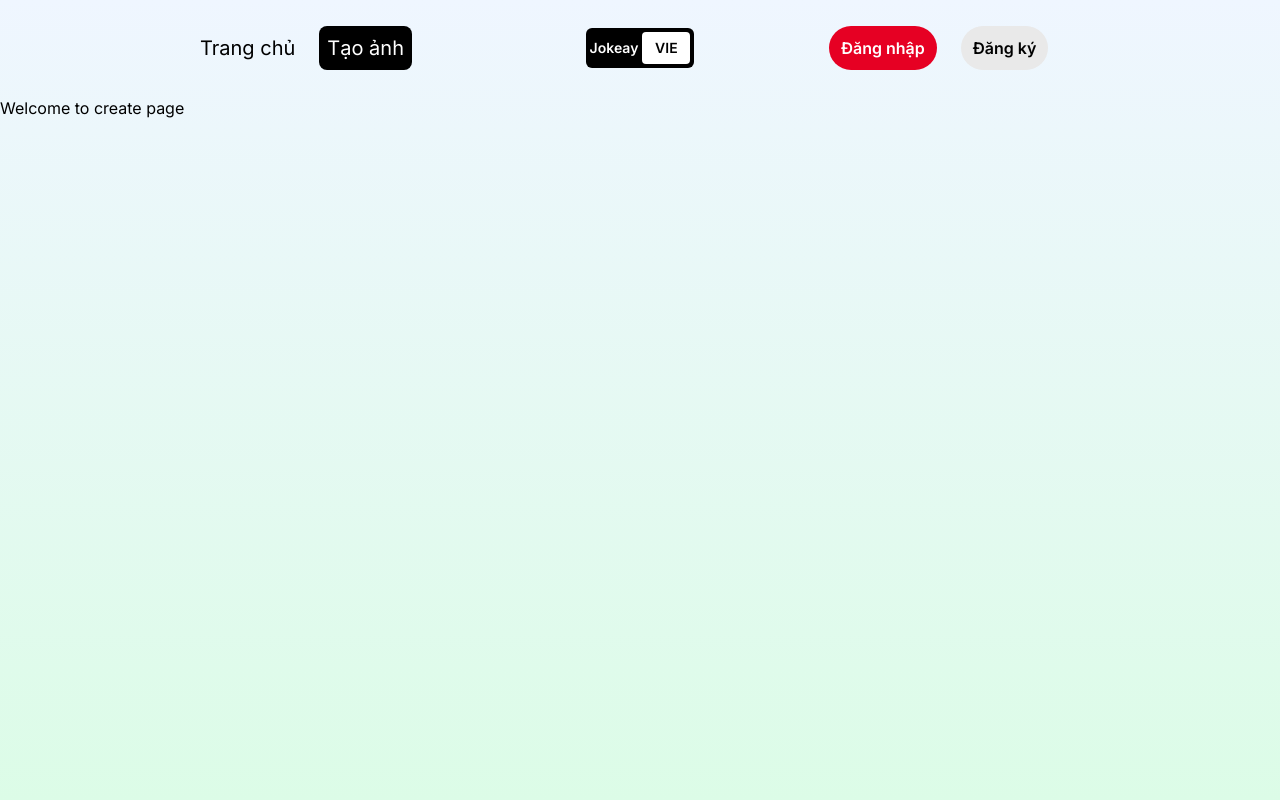
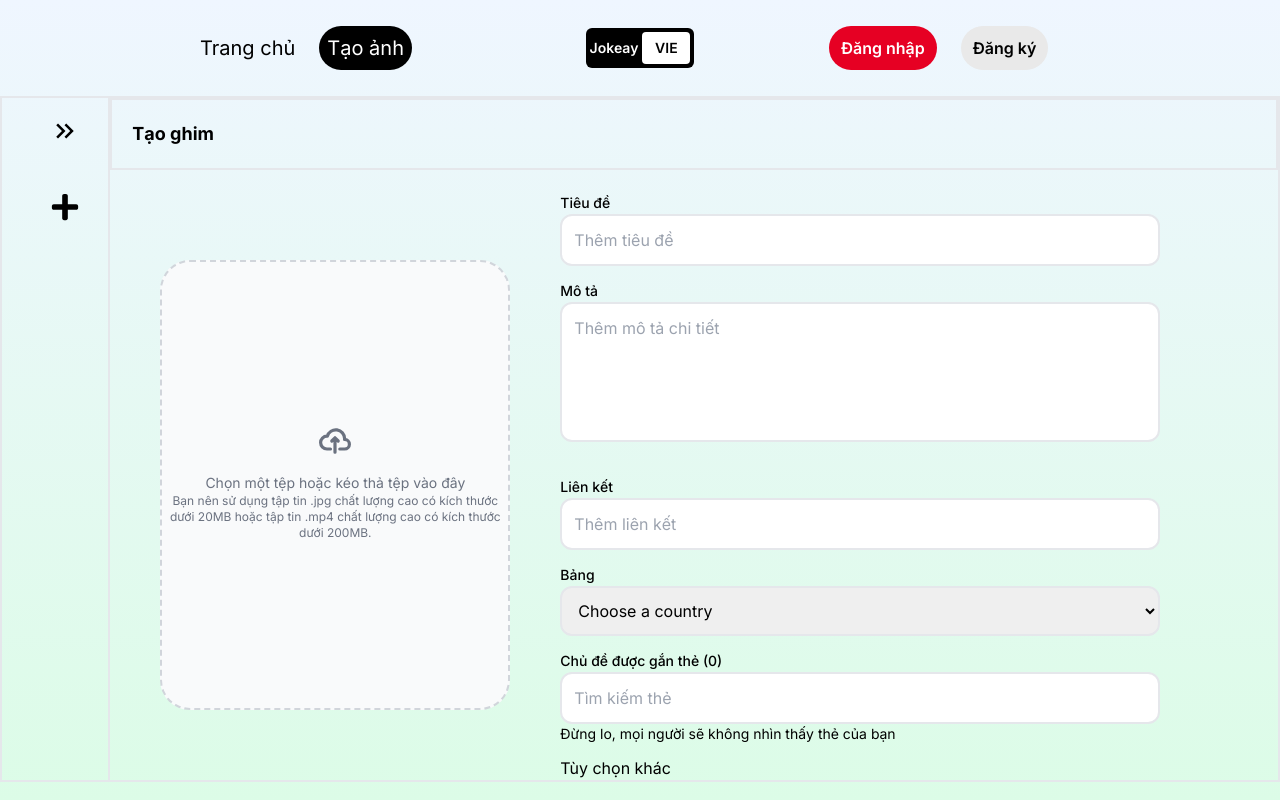
Before and after one commit to Anh2208/PictureApp, a Next.js app in the folder frontend/: page /create in a window 1280 px wide. Built offline with nearby package versions, Linux system fonts and the light colour scheme.

Commit message:
Phu commit

```diff
--- a/frontend/package.json
+++ b/frontend/package.json
@@ -12,7 +12,8 @@
     "framer-motion": "^11.0.8",
     "next": "14.1.1",
     "react": "^18",
-    "react-dom": "^18"
+    "react-dom": "^18",
+    "react-icons": "^5.0.1"
   },
   "devDependencies": {
     "@iconify/tailwind": "^0.1.4",
--- a/frontend/src/app/components/navLink.tsx
+++ b/frontend/src/app/components/navLink.tsx
@@ -9,7 +9,7 @@ const NavLink = ({ link }: { link: { url: string; title: string } }) => {
   return (
     <Link
       className={`${
-        pathName === link.url && "bg-black text-white rounded-lg"
+        pathName === link.url && "bg-black text-white rounded-full"
       } p-2`}
       href={link.url}
     >
--- a/frontend/src/app/create/page.tsx
+++ b/frontend/src/app/create/page.tsx
@@ -1,7 +1,165 @@
+"use client";
+
+import { useState } from "react";
+import {
+  MdKeyboardDoubleArrowLeft,
+  MdKeyboardDoubleArrowRight,
+} from "react-icons/md";
+import { FaPlus } from "react-icons/fa";
+
 const CreatePage = () => {
+  const [isOpen, setIsOpen] = useState(false);
+  const toggleSidebar = () => {
+    setIsOpen(!isOpen);
+  };
+
   return (
-    <div>
-      <h1>Welcome to create page</h1>
+    <div className="grid grid-cols-12 border-2">
+      {isOpen ? (
+        <div className="col-span-3 p-2">
+          <div className="p-1">
+            <div className="flex">
+              <h1 className="text-lg mt-[10px]">
+                <b>Bản Nháp Ghim</b>
+              </h1>
+              <div className="pl-[150px]">
+                <button
+                  onClick={toggleSidebar}
+                  className="hover:bg-slate-200 rounded-full p-2"
+                >
+                  <MdKeyboardDoubleArrowLeft fontSize="30px" />
+                </button>
+              </div>
+            </div>
+            <div className="bg-slate-200 hover:bg-slate-300 rounded-full text-center p-2 mt-3 mb-3 cursor-pointer">
+              <b>
+                <button>Tạo mới</button>
+              </b>
+            </div>
+          </div>
+        </div>
+      ) : (
+        <div className="ml-[40px] mt-[10px]">
+          <button
+            onClick={toggleSidebar}
+            className="hover:bg-slate-200 rounded-full p-2"
+          >
+            <MdKeyboardDoubleArrowRight fontSize="30px" />
+          </button>
+          <button className="hover:bg-slate-200 rounded-full p-2 mt-[30px]">
+            <FaPlus fontSize="30px" />
+          </button>
+        </div>
+      )}
+      <div className={`${isOpen ? "col-span-9" : "col-span-11"} border-l-2`}>
+        <b>
+          <h3 className="p-5 text-lg border-2">Tạo ghim</h3>
+        </b>
+        <div className="flex">
+          <div className="flex justify-center items-center w-[400px] pt-[20px] pl-[50px]">
+            <label
+              htmlFor="dropzone-file"
+              className="flex flex-col items-center justify-center w-full h-[450px] border-2 border-gray-300 border-dashed rounded-[30px] cursor-pointer bg-gray-50 dark:hover:bg-bray-800 dark:bg-gray-700 hover:bg-gray-100 dark:border-gray-600 dark:hover:border-gray-500 dark:hover:bg-gray-600"
+            >
+              <div className="flex flex-col items-center justify-center pt-5 pb-6">
+                <svg
+                  className="w-8 h-8 mb-4 text-gray-500 dark:text-gray-400"
+                  aria-hidden="true"
+                  xmlns="http://www.w3.org/2000/svg"
+                  fill="none"
+                  viewBox="0 0 20 16"
+                >
+                  <path
+                    stroke="currentColor"
+                    stroke-linecap="round"
+                    stroke-linejoin="round"
+                    stroke-width="2"
+                    d="M13 13h3a3 3 0 0 0 0-6h-.025A5.56 5.56 0 0 0 16 6.5 5.5 5.5 0 0 0 5.207 5.021C5.137 5.017 5.071 5 5 5a4 4 0 0 0 0 8h2.167M10 15V6m0 0L8 8m2-2 2 2"
+                  />
+                </svg>
+                <p className="mb-0 text-sm text-gray-500 dark:text-gray-400 text-right ">
+                  Chọn một tệp hoặc kéo thả tệp vào đây
+                </p>
+                <p className="text-xs text-gray-500 dark:text-gray-400 text-center ">
+                  Bạn nên sử dụng tập tin .jpg chất lượng cao có kích thước dưới
+                  20MB hoặc tập tin .mp4 chất lượng cao có kích thước dưới
+                  200MB.
+                </p>
+              </div>
+              <input id="dropzone-file" type="file" className="hidden" />
+            </label>
+          </div>
+          <form action="">
+            <div className="grid gap-3 pt-[20px] pl-[50px]">
+              <div className="w-[600px]">
+                <label htmlFor="tieude" className="text-sm font-medium">
+                  Tiêu đề
+                </label>
+                <input
+                  type="text"
+                  className="w-full p-3 rounded-xl border-2 hover:border-slate-300 "
+                  placeholder="Thêm tiêu đề"
+                  required
+                />
+              </div>
+              <div className="w-[600px]">
+                <label htmlFor="mota" className="text-sm font-medium">
+                  Mô tả
+                </label>
+                <input
+                  type="text"
+                  className="w-full p-3 rounded-xl border-2 hover:border-slate-300 pb-[100px]"
+                  placeholder="Thêm mô tả chi tiết"
+                  required
+                />
+              </div>
+              <div className="w-[600px] pt-[20px]">
+                <label htmlFor="lienket" className="text-sm font-medium">
+                  Liên kết
+                </label>
+                <input
+                  type="text"
+                  className="w-full p-3 rounded-xl border-2 hover:border-slate-300 "
+                  placeholder="Thêm liên kết"
+                  required
+                />
+              </div>
+              <div className="w-[600px]">
+                <label htmlFor="tieude" className="text-sm font-medium">
+                  Bảng
+                </label>
+                <select
+                  className="w-full p-3 rounded-xl border-2 hover:border-slate-300 "
+                  required
+                >
+                  <option selected>Choose a country</option>
+                  <option value="US">United States</option>
+                  <option value="CA">Canada</option>
+                  <option value="FR">France</option>
+                  <option value="DE">Germany</option>
+                </select>
+              </div>
+              <div className="w-[600px]">
+                <label htmlFor="ganthe" className="text-sm font-medium">
+                  Chủ đề được gắn thẻ (0)
+                </label>
+                <input
+                  type="text"
+                  className="w-full p-3 rounded-xl border-2 hover:border-slate-300 "
+                  placeholder="Tìm kiếm thẻ"
+                  required
+                />
+                <p className="text-sm">
+                  Đừng lo, mọi người sẽ không nhìn thấy thẻ của bạn
+                </p>
+              </div>
+              <div>
+                <p>Tùy chọn khác</p>
+              </div>
+            </div>
+          </form>
+        </div>
+      </div>
     </div>
   );
 };
```
Also changed, not shown: 1 other file (tests, documents, lock files or other folders).
